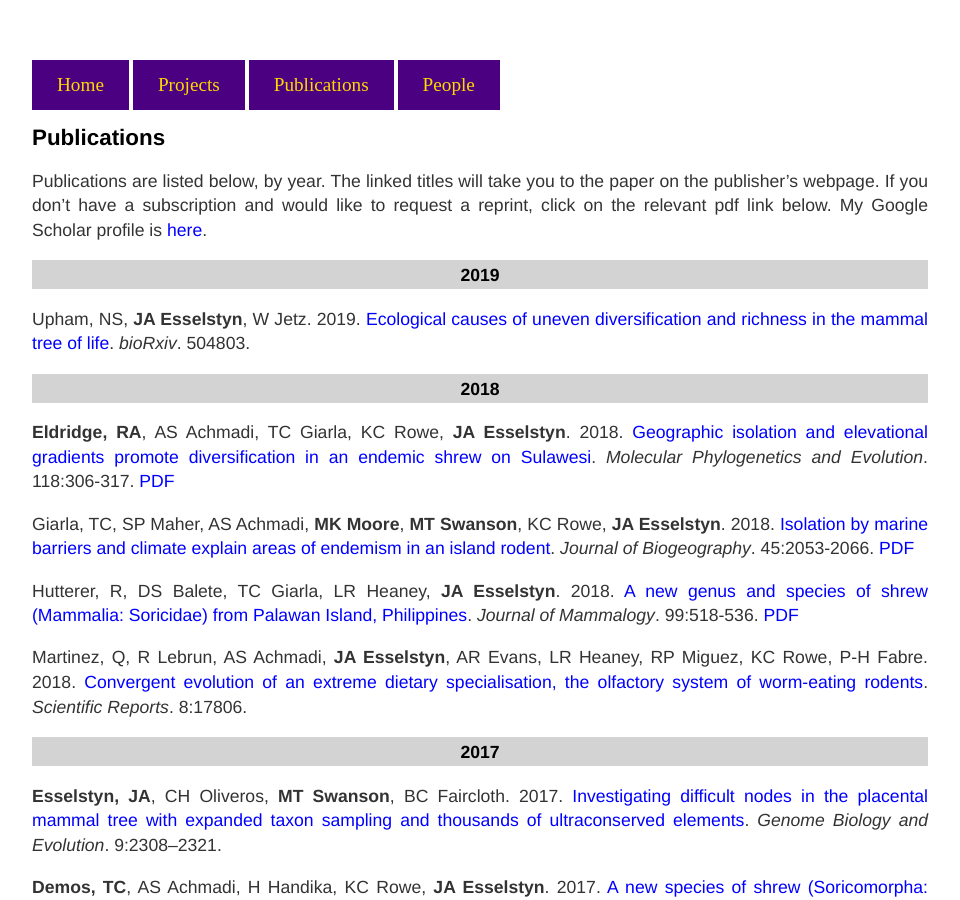
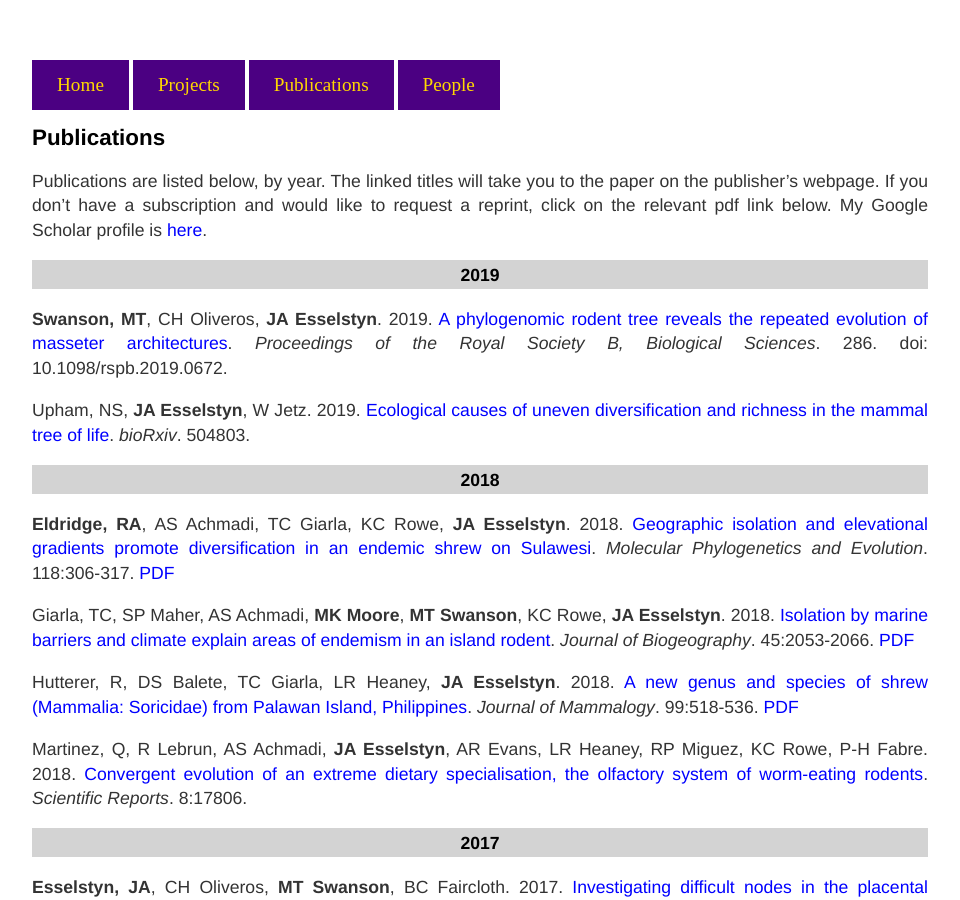
Before and after one commit to esselstyn/esselstyn.github.io, a Jekyll site: the page built from publications.md, in a window 1280 px wide and 900 px high. Shown: the whole window, without its empty margins (160-1120 px from the left). Built offline with Jekyll 4.4.1, drawn with Linux system fonts in a browser that asks for light colours.

Commit message:
Update publications.md

```diff
--- a/publications.md
+++ b/publications.md
@@ -7,6 +7,8 @@ title: Publications
 Publications are listed below, by year. The linked titles will take you to the paper on the publisher's webpage. If you don't have a subscription and would like to request a reprint, click on the relevant pdf link below. My Google Scholar profile is [here](https://scholar.google.com/citations?user=8p7eEcAAAAAJ&hl=en).
 
 ### 2019
+**Swanson, MT**, CH Oliveros, **JA Esselstyn**. 2019. [A phylogenomic rodent tree reveals the repeated evolution of masseter architectures](https://doi.org/10.1098/rspb.2019.0672). _Proceedings of the Royal Society B, Biological Sciences_. 286. doi: 10.1098/rspb.2019.0672.
+
 Upham, NS, **JA Esselstyn**, W Jetz. 2019. [Ecological causes of uneven diversification and richness in the mammal tree of life](https://doi.org/10.1101/504803). _bioRxiv_. 504803.
 
 ### 2018
```
